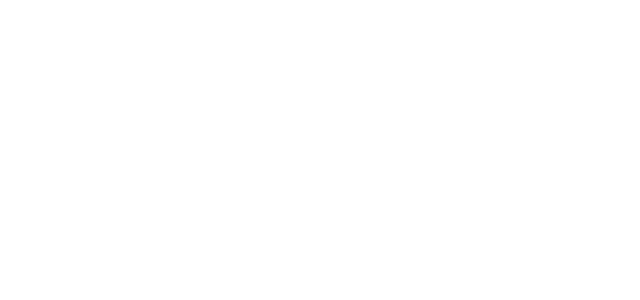
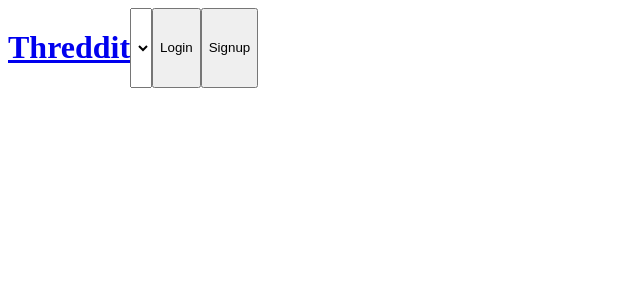
Before and after one commit to Mitch281/django-react-reddit-clone, a React (Create React App) app in the folder frontend/: page / in a window 1280 px wide. Shown: the top 300 px of the page, without its empty margins (0-640 px from the left). Built offline with nearby package versions, Linux system fonts and the light colour scheme.

Commit message:
Added navbar on frontend.

```diff
--- a/frontend/package.json
+++ b/frontend/package.json
@@ -8,6 +8,7 @@
     "@testing-library/user-event": "^13.5.0",
     "react": "^17.0.2",
     "react-dom": "^17.0.2",
+    "react-router-dom": "^6.2.1",
     "react-scripts": "5.0.0",
     "web-vitals": "^2.1.3"
   },
--- a/frontend/src/App.js
+++ b/frontend/src/App.js
@@ -1,7 +1,23 @@
+import { useState, createContext } from "react";
+import { BrowserRouter as Router, Route, Routes } from "react-router-dom";
+import Navbar from "./components/Nav/Navbar";
 function App() {
+  const [username, setUsername] = useState("");
+  const [loggedIn, setLoggedIn] = useState(false);
+
   return (
-    <div className="App">
-    </div>
+    <Router>
+      <div className="App">
+          <Routes>
+            <Route exact path="/" element = {
+              <>
+                <Navbar />
+              </>
+            }
+            />
+          </Routes>
+      </div>
+    </Router>
   );
 }
 
--- /dev/null
+++ b/frontend/src/components/Nav/LoginButton.js
@@ -0,0 +1,17 @@
+import { useNavigate } from "react-router-dom"
+
+const LoginButton = () => {
+    let navigate = useNavigate();
+
+    function handleLoginClick() {
+        navigate("/login/");
+    }
+
+    return (
+        <button type="button" onClick={handleLoginClick}>
+            Login
+        </button>
+    )
+}
+
+export default LoginButton
--- /dev/null
+++ b/frontend/src/components/Nav/Navbar.js
@@ -0,0 +1,20 @@
+import { Link } from "react-router-dom";
+import LoginButton from "./LoginButton";
+import SignupButton from "./SignupButton";
+import "../../style/navbar.css";
+
+const Navbar = () => {
+
+    return (
+        <div id="navbar">
+            <Link to="/"><h1>Threddit</h1></Link>
+            <select id="categories">
+                {/* Categories */}
+            </select>
+            <LoginButton />
+            <SignupButton />
+        </div>
+    )
+}
+
+export default Navbar
--- /dev/null
+++ b/frontend/src/components/Nav/SignupButton.js
@@ -0,0 +1,17 @@
+import { useNavigate } from "react-router-dom";
+
+const SignupButton = () => {
+    let navigate = useNavigate();
+
+    function handleSignupClick() {
+        navigate("/signup/");
+    }
+
+    return (
+        <button type="button" onClick={handleSignupClick}>
+            Signup
+        </button>
+    )
+}
+
+export default SignupButton
--- a/frontend/src/index.js
+++ b/frontend/src/index.js
@@ -1,6 +1,6 @@
 import React from 'react';
 import ReactDOM from 'react-dom';
-import './index.css';
+// import './index.css';
 import App from './App';
 import reportWebVitals from './reportWebVitals';
 
--- /dev/null
+++ b/frontend/src/style/navbar.css
@@ -0,0 +1,3 @@
+#navbar {
+    display: flex;
+}
```
Also changed, not shown: frontend/src/style/index.css (added), 1 other file (tests, documents, lock files or other folders).
